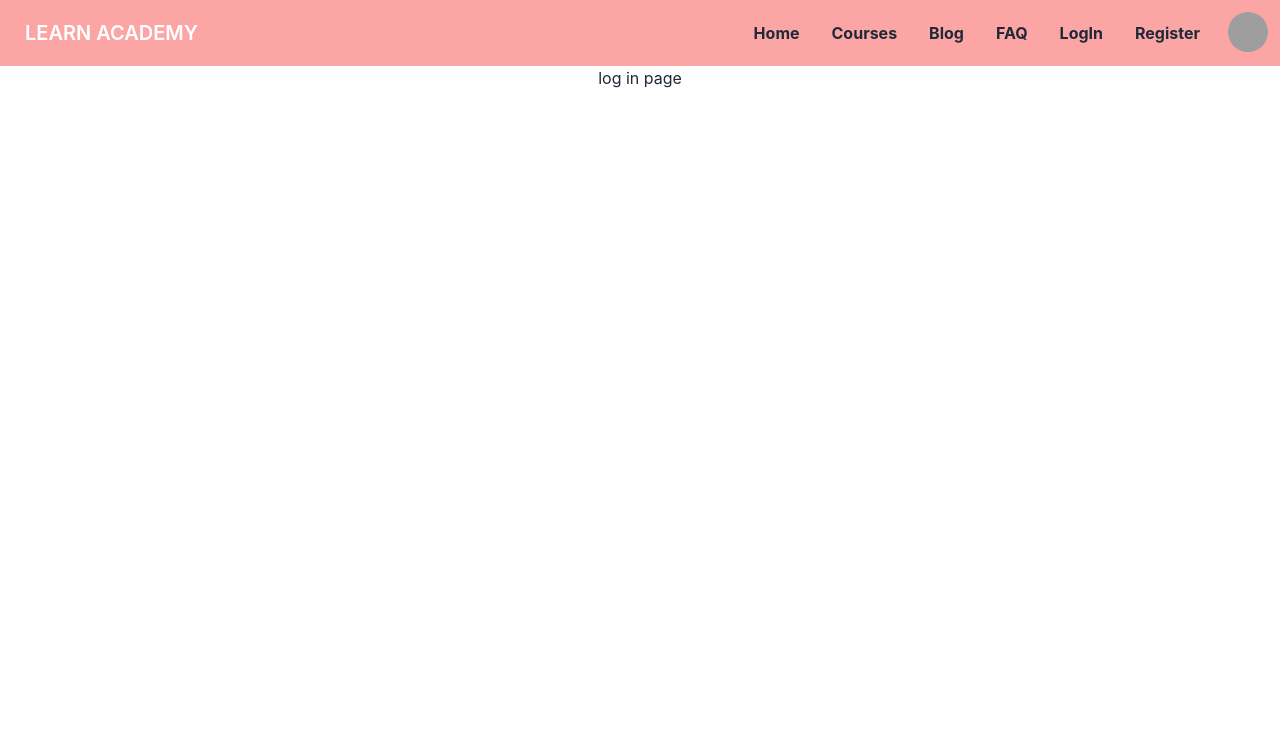
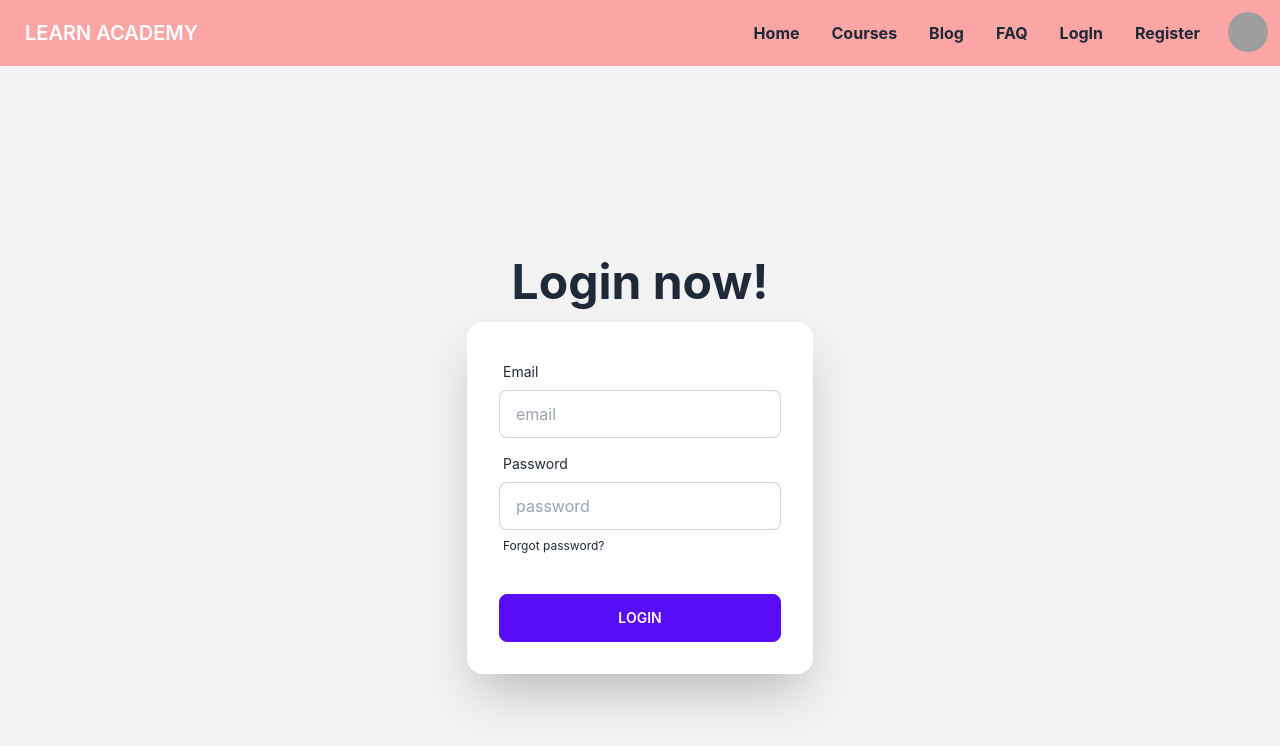
Before and after one commit to manisulislam/computer-science, a React (Create React App) app: page /login in a window 1280 px wide. Shown: the top 746 px of the page. Built offline with nearby package versions, Linux system fonts and the light colour scheme; grey boxes are pictures that could not be loaded.

Commit message:
log component set up with successfully

```diff
--- a/src/components/LogIn.js
+++ b/src/components/LogIn.js
@@ -3,7 +3,37 @@
 const LogIn = () => {
     return (
         <div>
-            <h4>log in page</h4>
+
+            <div className="hero min-h-screen bg-base-200">
+  <div className="hero-content flex-col lg:flex-col">
+    <div className="text-center lg:text-left">
+      <h1 className="text-5xl font-bold">Login now!</h1>
+    {/*   <p className="py-6">Provident cupiditate voluptatem et in. Quaerat fugiat ut assumenda excepturi exercitationem quasi. In deleniti eaque aut repudiandae et a id nisi.</p> */}
+    </div>
+    <div className="card flex-shrink-0 w-full max-w-sm shadow-2xl bg-base-100">
+      <div className="card-body">
+        <div className="form-control">
+          <label className="label">
+            <span className="label-text">Email</span>
+          </label>
+          <input type="text" placeholder="email" className="input input-bordered" />
+        </div>
+        <div className="form-control">
+          <label className="label">
+            <span className="label-text">Password</span>
+          </label>
+          <input type="text" placeholder="password" className="input input-bordered" />
+          <label className="label">
+            <a href="#" className="label-text-alt link link-hover">Forgot password?</a>
+          </label>
+        </div>
+        <div className="form-control mt-6">
+          <button className="btn btn-primary">Login</button>
+        </div>
+      </div>
+    </div>
+  </div>
+</div>
         </div>
     );
 };
```
